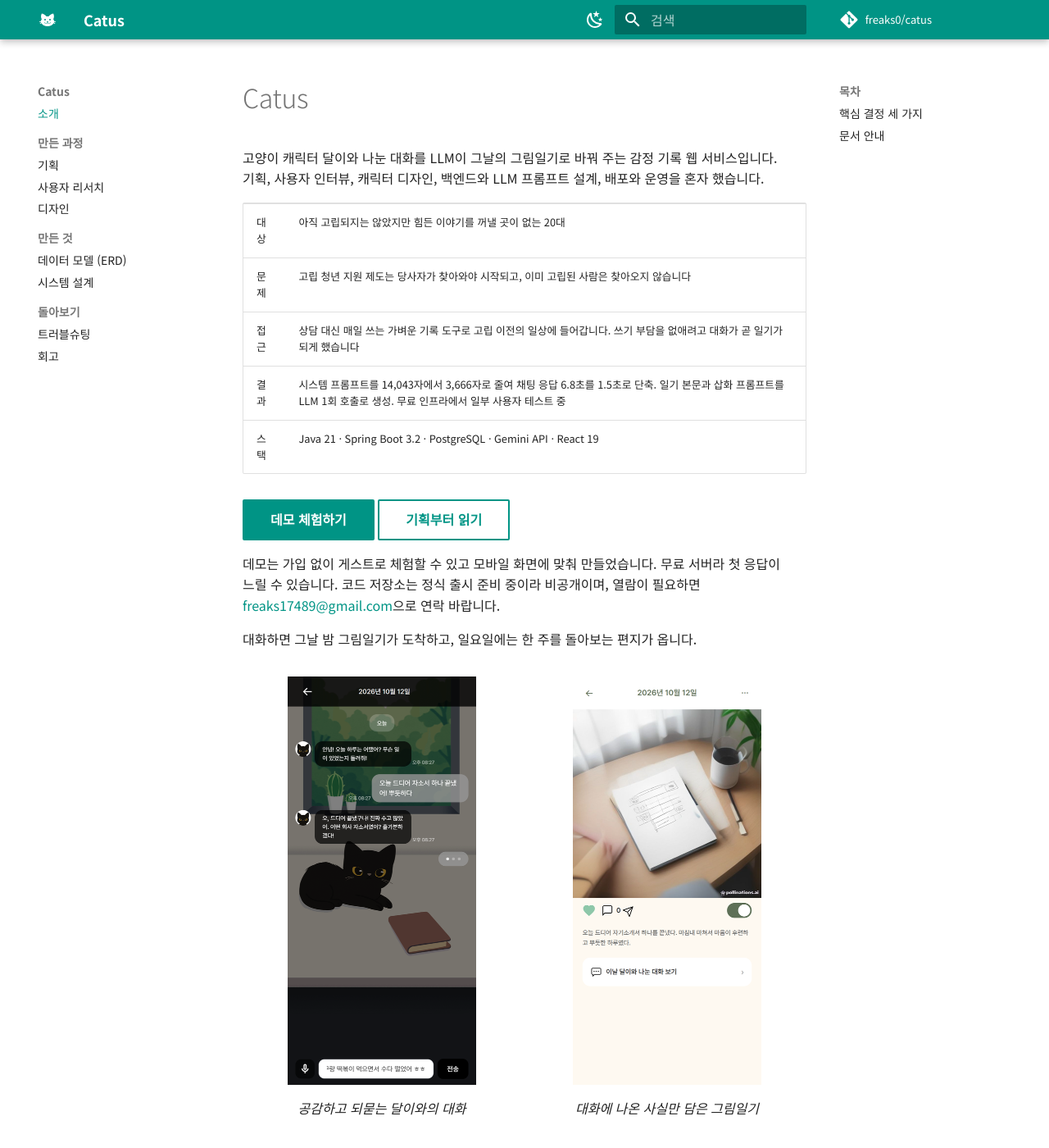
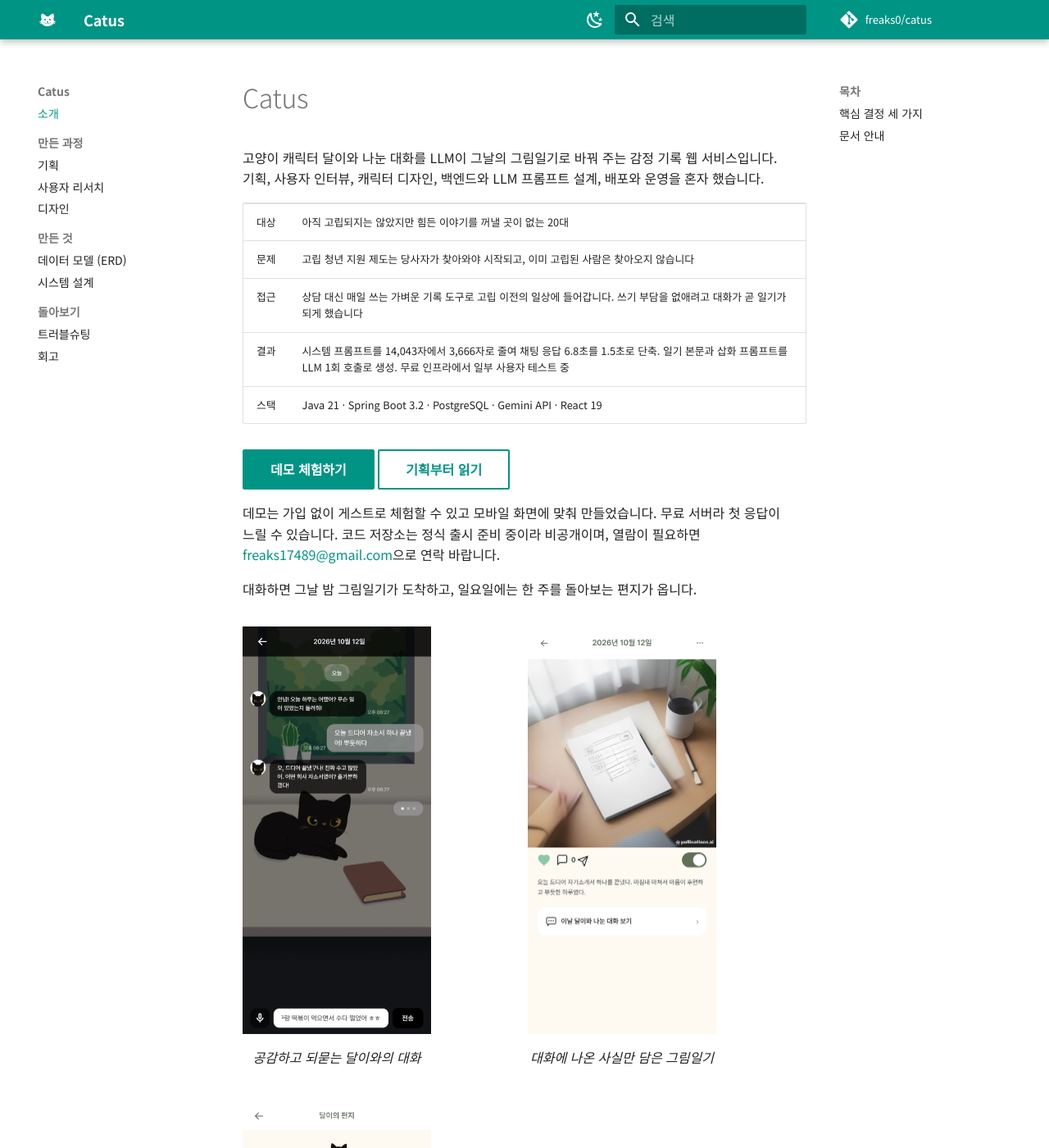
Before and after one commit to freaks0/catus, an MkDocs documentation site: the page built from docs/index.md, in a window 1280 px wide and 1400 px high. Shown: the whole window at 82% size. Built offline with MkDocs 1.6.1 and Material for MkDocs 9.7.7, drawn with Linux system fonts in a browser that asks for light colours; comment, search, counter and statistics services are not loaded.

Commit message:
문서 사이트: 표 첫 열 줄바꿈 방지, 그리드 figure 여백 제거
Co-Authored-By: Claude Fable 5.1 <noreply@anthropic.com>

```diff
--- a/docs/stylesheets/extra.css
+++ b/docs/stylesheets/extra.css
@@ -13,3 +13,17 @@ html[lang="ko"] .md-typeset {
 .md-typeset table:not([class]) thead:has(th:empty):not(:has(th:not(:empty))) {
   display: none;
 }
+
+/* 헤더 없는 2열 표의 첫 열(항목명)은 줄바꿈하지 않는다 */
+.md-typeset table:not([class]) td:first-child {
+  white-space: nowrap;
+}
+
+/* 그리드 안의 figure 기본 여백을 없애 세 장이 한 줄에 들어가게 한다 */
+.md-typeset .grid figure {
+  margin: 0;
+}
+.md-typeset .grid figure img {
+  max-width: 100%;
+  height: auto;
+}
```
